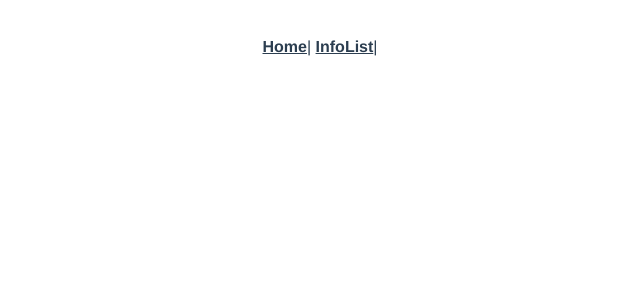
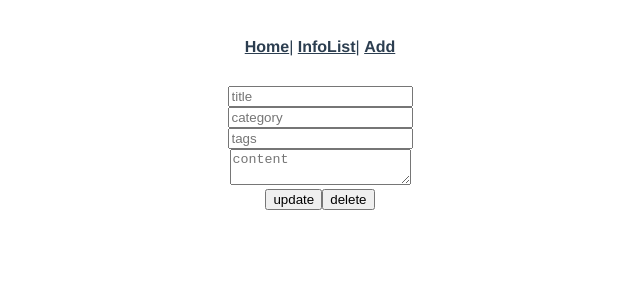
Before and after one commit to massyuu/firebase-crud-md, a Vue app: page /update/1 in a window 1280 px wide. Shown: the top 300 px of the page, without its empty margins (320-960 px from the left). Built offline with nearby package versions, Linux system fonts and the light colour scheme; no server answers; the database is empty.

Commit message:
CRUD実装

```diff
--- a/package.json
+++ b/package.json
@@ -13,6 +13,7 @@
     "css-loader": "^3.0.0",
     "firebase": "^6.2.0",
     "marked": "^0.6.2",
+    "moment": "^2.24.0",
     "node-sass": "^4.12.0",
     "sass-loader": "^7.1.0",
     "vue": "^2.6.10",
--- a/src/App.vue
+++ b/src/App.vue
@@ -2,7 +2,8 @@
   <div id="app">
     <div id="nav">
       <router-link to="/">Home</router-link>|
-      <router-link to="/InfoList">InfoList</router-link>|
+      <router-link to="/infoList">InfoList</router-link>|
+      <router-link to="/add">Add</router-link>
     </div>
     <router-view/>
   </div>
--- a/src/router.js
+++ b/src/router.js
@@ -3,6 +3,8 @@ import Router from 'vue-router'
 import Home from './views/Home.vue'
 import InfoList from './views/InfoList.vue'
 import Info from './views/Info.vue'
+import Add from './views/Add.vue'
+import Update from './views/Update.vue'
 
 Vue.use(Router)
 
@@ -24,6 +26,16 @@ export default new Router({
       path: '/info/:id',
       name: 'info',
       component: Info
+    },
+    {
+      path: '/add/',
+      name: 'add',
+      component: Add
+    },
+    {
+      path: '/update/:id',
+      name: 'update',
+      component: Update
     }
   ]
 })
--- /dev/null
+++ b/src/views/Add.vue
@@ -0,0 +1,42 @@
+<template>
+  <div class="Add">
+    <input v-model="formData.title" placeholder="title">
+    <br>
+    <input v-model="formData.category" placeholder="category">
+    <br>
+    <input v-model="formData.tags" placeholder="tags">
+    <br>
+    <textarea v-model="formData.content" placeholder="content"></textarea>
+    <br>
+    <button @click="create">registration</button>
+  </div>
+</template>
+
+<script>
+import firebase from '../firebase'
+import moment from 'moment'
+
+export default {
+  name: 'Add',
+  data () {
+    return {
+      formData: {}
+    }
+  },
+  methods: {
+    create () {
+      // 現在日時
+      this.formData.create = moment(new Date()).format('YYYY/MM/DD HH:mm:ss')
+
+      // Firebaseへデータを登録する
+      firebase.collection('markdown-contents').add(this.formData).then((docRef) => {
+        alert('データを登録しました。ID: ' + docRef.id)
+        // フォームクリア
+        this.formData = {}
+      }).catch((error) => {
+        console.error('Error adding document: ', error)
+      })
+    }
+  }
+}
+</script>
--- a/src/views/InfoList.vue
+++ b/src/views/InfoList.vue
@@ -3,7 +3,10 @@
     <h1>一覧など</h1>
     <ul>
       <li v-for="row in this.list" :key="row.id">
-        <router-link :to="{ name: 'info', params: { id: row.id }}">{{ row.title }}</router-link>
+        <span v-if="row.id !== ''">
+          <router-link :to="{ name: 'info', params: { id: row.id }}">{{ row.title }}</router-link> |
+          <router-link :to="{ name: 'update', params: { id: row.id }}">【更新】</router-link>
+        </span>
       </li>
     </ul>
   </div>
@@ -16,7 +19,7 @@ export default {
   name: 'InfoList',
   data () {
     return {
-      list: [{}]
+      list: []
     }
   },
   created () {
@@ -33,7 +36,6 @@ export default {
         querySnapshot.forEach((doc) => {
           // リストへ追加
           this.list.push({ id: doc.id, title: doc.data().title })
-          console.log(this.list)
         })
       }).catch((error) => {
         console.log('Error getting documents: ', error)
--- /dev/null
+++ b/src/views/Update.vue
@@ -0,0 +1,71 @@
+<template>
+  <div class="Update">
+    <input v-model="formData.title" placeholder="title">
+    <br>
+    <input v-model="formData.category" placeholder="category">
+    <br>
+    <input v-model="formData.tags" placeholder="tags">
+    <br>
+    <textarea v-model="formData.content" placeholder="content"></textarea>
+    <br>
+    <button @click="update">update</button>
+    <button @click="del">delete</button>
+  </div>
+</template>
+
+<script>
+import firebase from '../firebase'
+
+export default {
+  name: 'Update',
+  data () {
+    return {
+      // フォームのデータ
+      formData: {},
+      // Firebaseから取得したリファレンス
+      docRef: firebase.collection('markdown-contents').doc(this.$route.params.id)
+    }
+  },
+  created () {
+    this.getData()
+  },
+  methods: {
+    getData () {
+      // FireStoreのデータ取得は非同期
+      this.docRef.get().then((doc) => {
+        if (doc.exists) {
+          this.formData = doc.data()
+          console.log(this.formData)
+
+          // 改行文字の置換
+          this.formData.content = this.formData.content.replace(/\\n/g, '\n')
+        } else {
+          alert('データがありませんでした')
+        }
+      })
+    },
+    update () {
+      // Firebaseのデータを更新する
+      this.docRef.set(this.formData).then(() => {
+        alert('データを更新しました。')
+
+        // 一覧へ
+        this.$router.push('/infoList')
+      }).catch((error) => {
+        console.error('Error adding document: ', error)
+      })
+    },
+    del () {
+      // Firebaseのデータを削除する
+      this.docRef.delete().then(() => {
+        alert('データを削除しました。')
+
+        // 一覧へ
+        this.$router.push('/infoList')
+      }).catch((error) => {
+        console.error('Error adding document: ', error)
+      })
+    }
+  }
+}
+</script>
```
Also changed, not shown: 1 other file (tests, documents, lock files or other folders).
